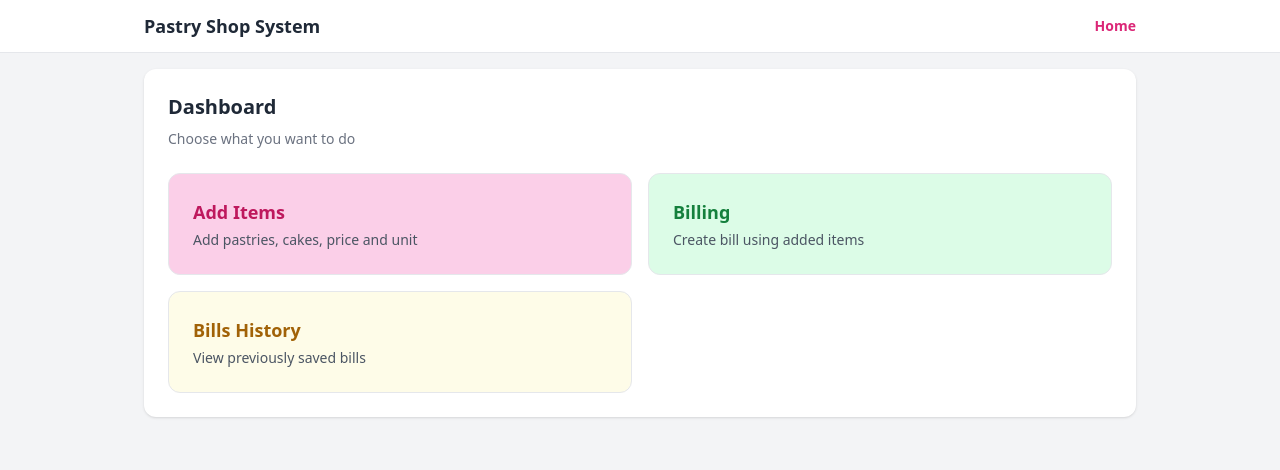
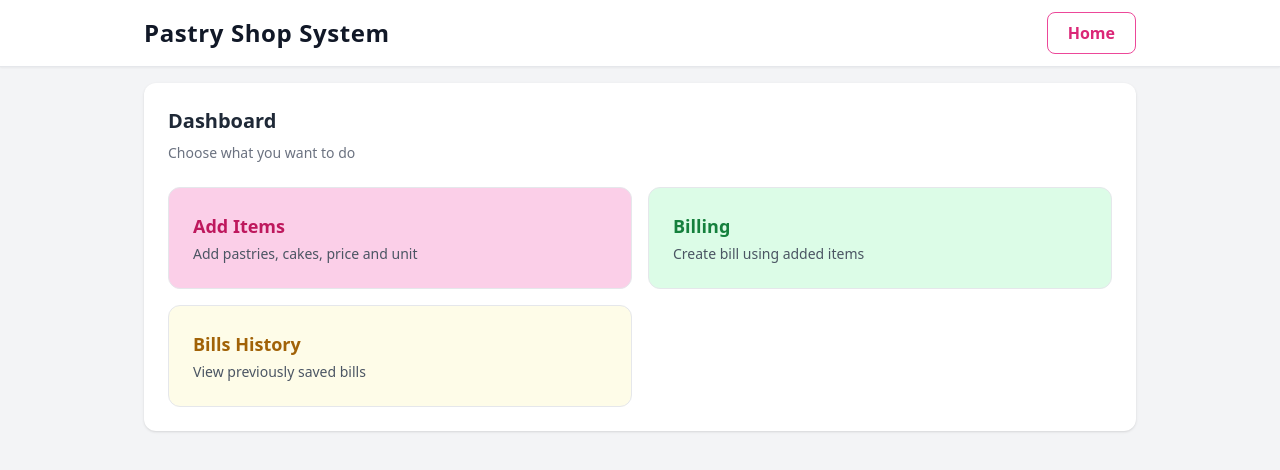
Before and after one commit to shipalibhandary/PasBil, a React app in the folder frontend/: page / in a window 1280 px wide. Both pictures are taken after a click on the button "Login". Shown: the top 470 px of the page. Built offline with nearby package versions, Linux system fonts and the light colour scheme; no server answers; the HTML template or start-up script is replaced by a standard one.

Commit message:
changing the button className

```diff
--- a/frontend/src/pages/Appshell.jsx
+++ b/frontend/src/pages/Appshell.jsx
@@ -29,12 +29,15 @@ function AppShell() {
   return (
     <div className="min-h-screen bg-gray-100">
       {/* Top bar */}
-      <div className="bg-white border-b">
+      <div className="bg-white border-b shadow-sm">
         <div className="max-w-5xl mx-auto px-4 py-3 flex items-center justify-between">
-          <h1 className="font-bold text-lg text-gray-800">Pastry Shop System</h1>
+          <h1 className="font-bold text-2xl text-gray-900 tracking-wide">Pastry Shop System</h1>
+
+          {/* Home Button */}
           <button
             onClick={() => setPage("dashboard")}
-            className="text-sm text-pink-600 font-semibold hover:underline"
+            className="px-5 py-2 rounded-lg border border-pink-500 text-pink-600 font-semibold
+                 hover:bg-pink-500 hover:text-white transition duration-200"
           >
             Home
           </button>
```
